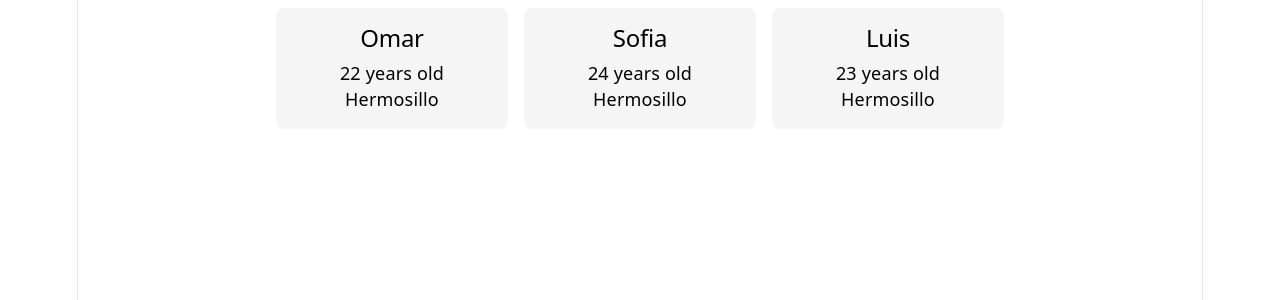
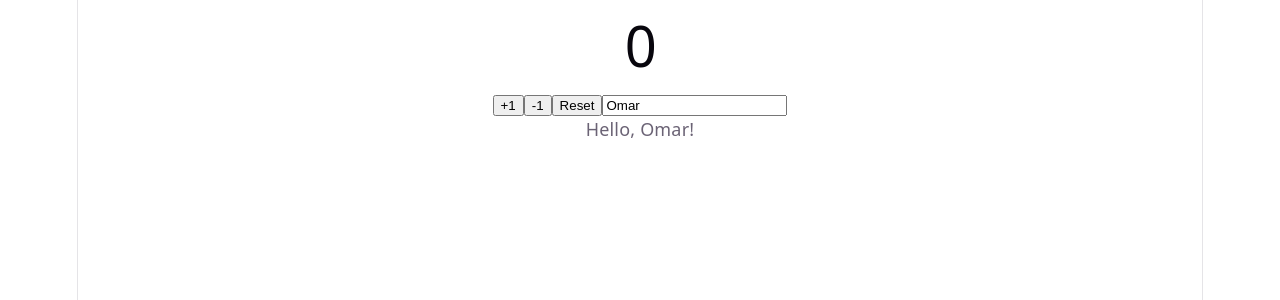
Before and after one commit to omarmolina-dev/03-react-intro, a React (Vite) app: page / in a window 1280 px wide. Shown: the top 300 px of the page. Built offline with nearby package versions, Linux system fonts and the light colour scheme.

Commit message:
add useState with counter and controlled input

```diff
--- a/src/App.jsx
+++ b/src/App.jsx
@@ -1,17 +1,23 @@
-import Card from "./Card";
-import "./App.css";
+import { useState } from "react";
 
 function App() {
-  const name = "Omar";
-  const age = 22;
-  const city = "Hermosillo";
-  return (
-    <div>
-      <Card name="Omar" age={22} city="Hermosillo" />
-      <Card name="Sofia" age={24} city="Hermosillo" />
-      <Card name="Luis" age={23} city="Hermosillo" />
-    </div>
-  );
+    const [count, setCount] = useState(0);
+    const [name, setName] = useState("Omar");
+
+    return (
+        <div>
+            <h1>{count}</h1>
+            <button onClick={() => setCount(count + 1)}>+1</button>
+            <button onClick={() => setCount(count - 1)}>-1</button>
+            <button onClick={() => setCount(0)}>Reset</button>
+
+            <input
+                value={name}
+                onChange={(e) => setName(e.target.value)}
+            />
+            <p>Hello, {name}!</p>
+        </div>
+    );
 }
 
 export default App;
```
